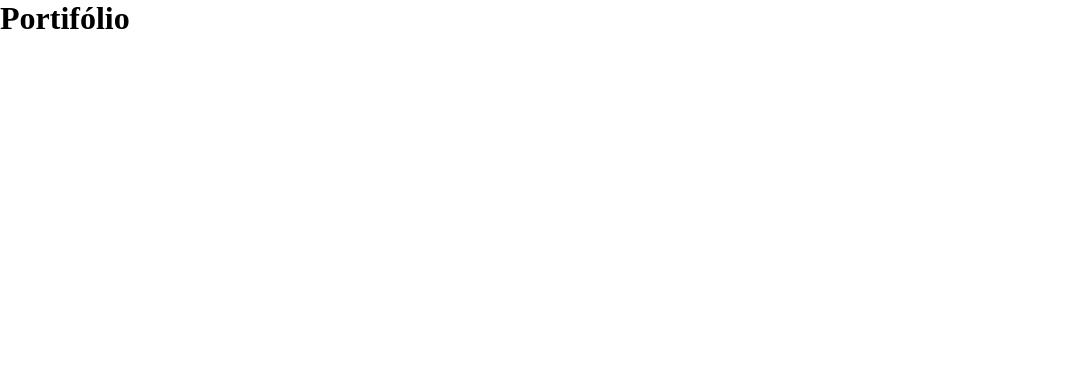
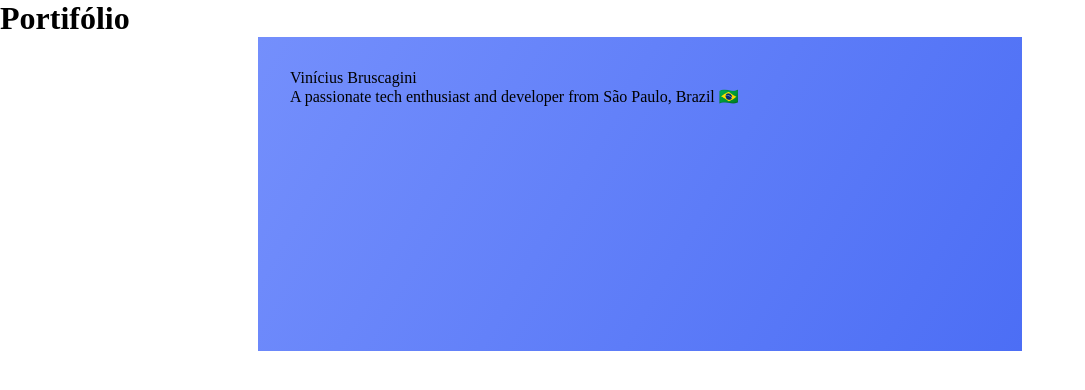
Before and after one commit to V11-0/PortifolioHTMLCSS, a plain HTML site: page index.html in a window 1280 px wide. Shown: the whole page, without its empty margins (0-1085 px from the left). Drawn offline with Linux system fonts and the light colour scheme.

Commit message:
Started defining design rules

```diff
--- a/css/main.css
+++ b/css/main.css
@@ -2,3 +2,24 @@
     margin: 0;
     padding: 0;
 }
+
+/*
+
+Color System:
+
+main: Indigo 6 - #4c6ef5 - rgb(76, 110, 245)
+accent: Red 6 - #fa5252 - rgb(250, 82, 82)
+gray:
+
+*/
+
+.first-section {
+    background-image: linear-gradient(300deg, rgb(76, 110, 245), rgb(116, 143, 252));
+    padding: 32px;
+
+    width: 700px;
+    height: 250px;
+
+    margin-left: auto;
+    margin-right: auto;
+}
--- a/index.html
+++ b/index.html
@@ -5,6 +5,7 @@
     <meta name="viewport" content="width=device-width, initial-scale=1.0">
     <title>Portifólio</title>
 
+    <!-- <link href="https://cdn.jsdelivr.net/npm/bootstrap@5.1.1/dist/css/bootstrap.min.css" rel="stylesheet" integrity="sha384-F3w7mX95PdgyTmZZMECAngseQB83DfGTowi0iMjiWaeVhAn4FJkqJByhZMI3AhiU" crossorigin="anonymous"> -->
     <link href="css/main.css" rel="stylesheet" />
 </head>
 <body>
@@ -17,8 +18,10 @@
     </nav>
 
     <main>
-
-        <article></article>
+        <article class="first-section">
+            <span>Vinícius Bruscagini</span>
+            <p>A passionate tech enthusiast and developer from São Paulo, Brazil 🇧🇷</p>
+        </article>
     </main>
 
     <footer>
```
Also changed, not shown: 1 other file.
